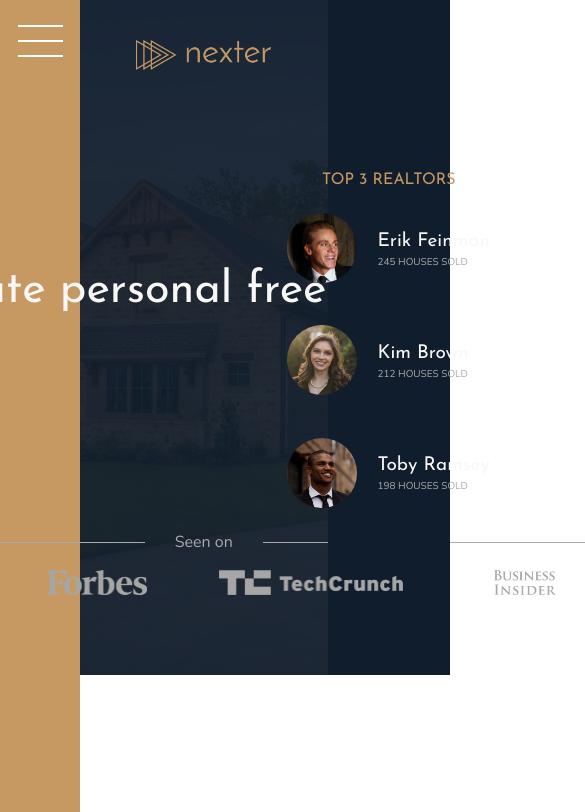
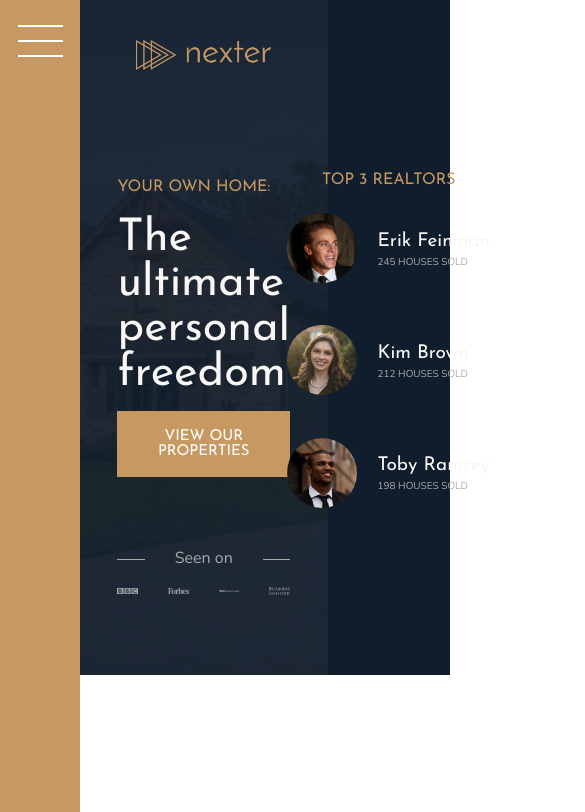
Before and after one commit to giadeagal/css-grid-nexter, a website: page index.html in a window 390 px wide. Shown: the top 812 px of the page, 585 px wide, since content can reach past the window. Drawn offline with nearby package versions, Linux system fonts and the light colour scheme.

Commit message:
header responsive

```diff
--- a/sass/_footer.scss
+++ b/sass/_footer.scss
@@ -19,6 +19,7 @@
             text-decoration: none;
             font-family: $font-display;
             text-transform: uppercase;
+            text-align: center;
             padding: 1.5rem;
             display:inline-block;
             transition: all .2s;
--- a/sass/_header.scss
+++ b/sass/_header.scss
@@ -11,8 +11,8 @@
     padding: 4rem 8rem 8rem;
 
     display: grid;
-    grid-template-rows: 1fr min-content 6rem 1fr;
-    grid-template-columns: max-content;
+    grid-template-rows: 1fr min-content minmax(6rem,min-content) 1fr;
+    grid-template-columns: minmax(min-content,max-content);
     row-gap: 1.5rem;
     justify-content: center;
 
@@ -51,7 +51,8 @@
         justify-items: center;
         align-items: center;
         img {
-            height: 2.5rem;
+            max-height: 2.5rem;
+            max-width: 100%;
             filter: brightness(65%);
         }
     }
```
Also changed, not shown: css/style.css.
